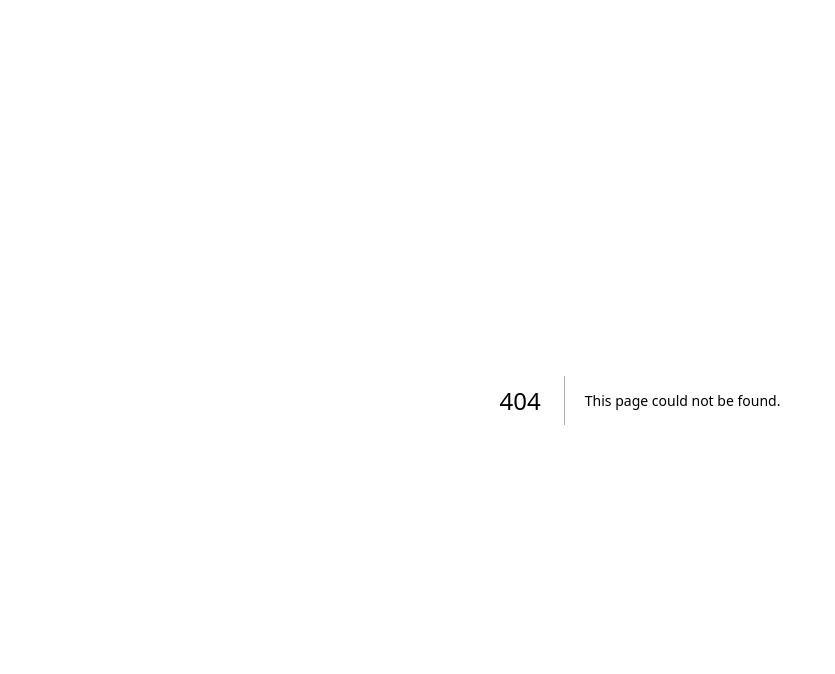
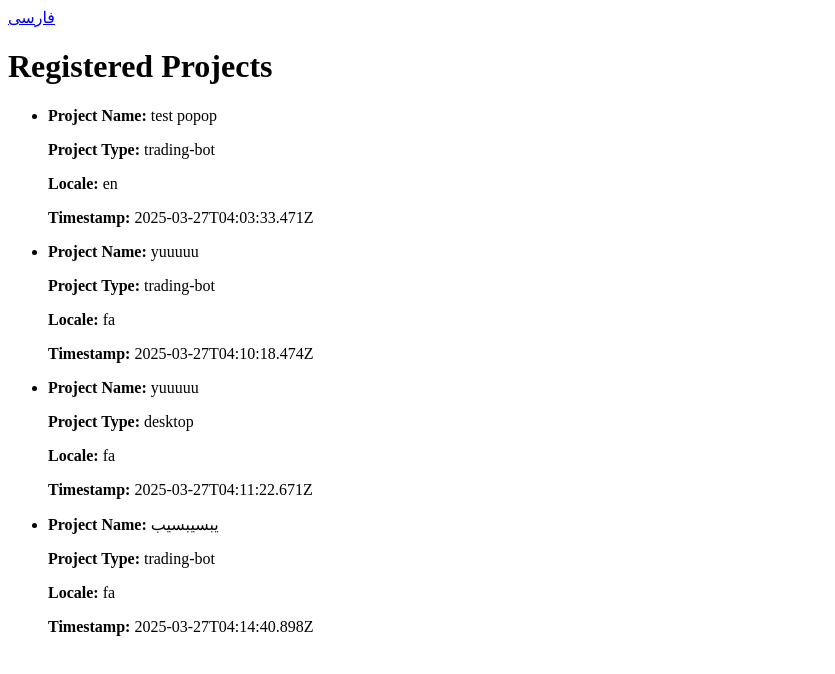
Before and after one commit to hqorbani/my-coding-platform, a Next.js app: page /en/projects in a window 1280 px wide. Before the commit this address had no page. Shown: the top 674 px of the page, without its empty margins (0-835 px from the left). Built offline with nearby package versions, Linux system fonts and the light colour scheme.

Commit message:
save projects in json and update langs

```diff
--- /dev/null
+++ b/projects.json
@@ -0,0 +1,26 @@
+[
+  {
+    "projectName": "test popop",
+    "projectType": "trading-bot",
+    "locale": "en",
+    "timestamp": "2025-03-27T04:03:33.471Z"
+  },
+  {
+    "projectName": "yuuuuu",
+    "projectType": "trading-bot",
+    "locale": "fa",
+    "timestamp": "2025-03-27T04:10:18.474Z"
+  },
+  {
+    "projectName": "yuuuuu",
+    "projectType": "desktop",
+    "locale": "fa",
+    "timestamp": "2025-03-27T04:11:22.671Z"
+  },
+  {
+    "projectName": "یبسیبسیب",
+    "projectType": "trading-bot",
+    "locale": "fa",
+    "timestamp": "2025-03-27T04:14:40.898Z"
+  }
+]
--- /dev/null
+++ b/src/app/[locale]/projects/page.tsx
@@ -0,0 +1,49 @@
+import { getTranslations } from "../../../lib/getTranslations";
+import LanguageSwitcher from "../../components/LanguageSwitcher";
+import fs from "fs/promises";
+import path from "path";
+
+interface PageParams {
+  locale: string;
+}
+
+export default async function Projects({ params }: { params: PageParams }) {
+  const awaitedParams = await params;
+  const { locale } = awaitedParams;
+  const t = getTranslations(locale).projects || {
+    title: locale === "fa" ? "پروژه‌های ثبت‌شده" : "Registered Projects",
+  };
+
+  const projectsFilePath = path.join(process.cwd(), "projects.json");
+  const fileContent = await fs.readFile(projectsFilePath, "utf-8");
+  const projects = JSON.parse(fileContent);
+
+  return (
+    <div className="min-h-screen p-8 flex flex-col items-center">
+      <LanguageSwitcher />
+      <h1 className="text-3xl font-bold mb-6">{t.title}</h1>
+      <ul className="w-full max-w-md">
+        {projects.map((project: any, index: number) => (
+          <li key={index} className="mb-4 p-4 border rounded">
+            <p>
+              <strong>{locale === "fa" ? "نام پروژه" : "Project Name"}:</strong> {project.projectName}
+            </p>
+            <p>
+              <strong>{locale === "fa" ? "نوع پروژه" : "Project Type"}:</strong> {project.projectType}
+            </p>
+            <p>
+              <strong>{locale === "fa" ? "زبان" : "Locale"}:</strong> {project.locale}
+            </p>
+            <p>
+              <strong>{locale === "fa" ? "زمان ثبت" : "Timestamp"}:</strong> {project.timestamp}
+            </p>
+          </li>
+        ))}
+      </ul>
+    </div>
+  );
+}
+
+export async function generateStaticParams() {
+  return [{ locale: "fa" }, { locale: "en" }];
+}
--- /dev/null
+++ b/src/app/api/submit/route.ts
@@ -0,0 +1,22 @@
+import { NextRequest, NextResponse } from "next/server";
+import fs from "fs/promises";
+import path from "path";
+
+const projectsFilePath = path.join(process.cwd(), "projects.json");
+
+export async function POST(request: NextRequest) {
+  const data = await request.json();
+  console.log("Received project:", data);
+
+  // خوندن فایل فعلی
+  const fileContent = await fs.readFile(projectsFilePath, "utf-8");
+  const projects = JSON.parse(fileContent);
+
+  // اضافه کردن پروژه جدید
+  projects.push({ ...data, timestamp: new Date().toISOString() });
+
+  // نوشتن به فایل
+  await fs.writeFile(projectsFilePath, JSON.stringify(projects, null, 2));
+
+  return NextResponse.json({ message: "پروژه با موفقیت دریافت شد | Project received successfully", data }, { status: 200 });
+}
--- a/src/translations/en.json
+++ b/src/translations/en.json
@@ -7,5 +7,8 @@
     "submitProject": {
       "title": "Submit a New Project",
       "submitButton": "Submit"
+    },
+    "projects": {
+      "title": "Registered Projects"
     }
   }
--- a/src/translations/fa.json
+++ b/src/translations/fa.json
@@ -7,5 +7,8 @@
     "submitProject": {
       "title": "ثبت پروژه جدید",
       "submitButton": "ارسال"
-    }
+    },
+    "projects": {
+      "title": "پروژه‌های ثبت‌شده"
   }
+  }
```
Also changed, not shown: src/app/components/ProjectForm.tsx (+27 -6 lines).
